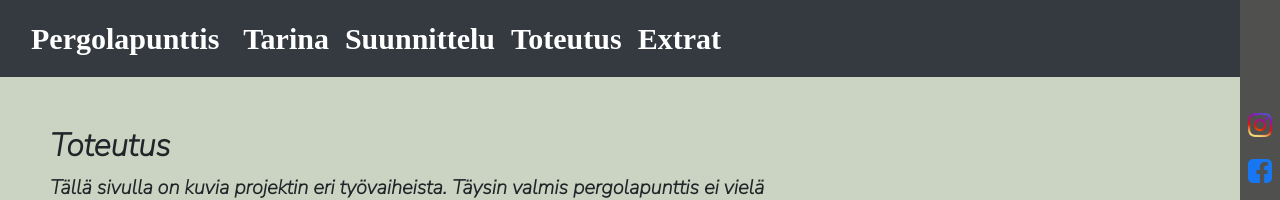
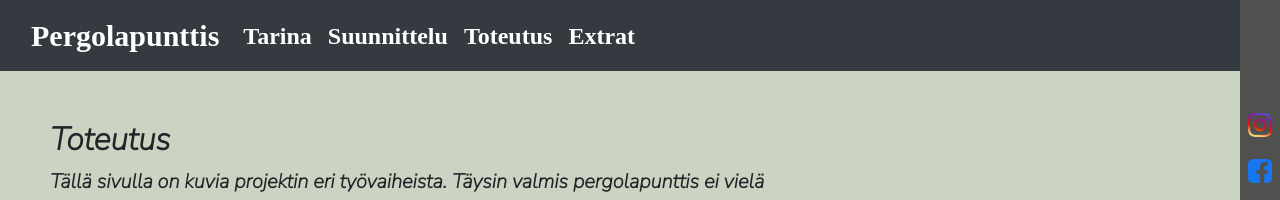
Before and after one commit to lammasrotsi/pergolapunttis, a plain HTML site: page toteutus.html in a window 1280 px wide. Shown: the top 200 px of the page. Drawn offline with nearby package versions, Linux system fonts and the light colour scheme; a web font is replaced by a local one.

Commit message:
Update toteutus.html

```diff
--- a/toteutus.html
+++ b/toteutus.html
@@ -22,7 +22,7 @@
 	<span class="navbar-toggler-icon"></span>
 	</button>
 	<div id="navbarResponsive" class="collapse navbar-collapse" >
-	<ul class="navbar-nav mr-auto" style="text-align: right; font-size: 30px;">
+	<ul class="navbar-nav mr-auto" style="text-align: right; font-size: 24px;">
 
 		<li class="nav-item">
 			<a class="nav-link" href="tarina.html" style="color: white;">Tarina</a>
```
